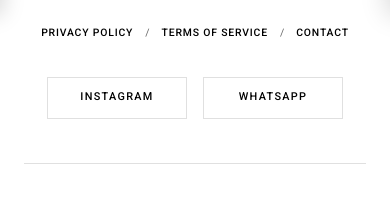
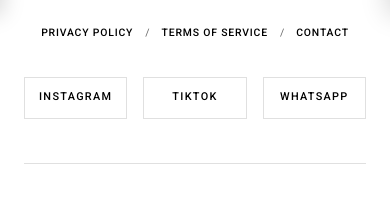
Before and after one commit to PieterArta/Bare-Mondrian, a website: page frontend/src/pages/index.html in a window 390 px wide. Shown: the part 829-1032 px from the top of the page. Drawn offline with Linux system fonts and the light colour scheme; no server answers; files whose address does not match are found by name; a web font is replaced by a local one.

Commit message:
TAMBAHIN TIKTOK

```diff
--- a/frontend/src/pages/index.html
+++ b/frontend/src/pages/index.html
@@ -116,6 +116,8 @@
                 <div class="mobile-social-buttons">
                     <a href="https://www.instagram.com/baremondrian/" target="_blank"
                         class="mobile-social-btn">INSTAGRAM</a>
+                    <a href="https://www.tiktok.com/@baremondrian" target="_blank"
+                        class="mobile-social-btn">TIKTOK</a>
                     <a href="https://wa.me/6282354904248" target="_blank" class="mobile-social-btn">WHATSAPP</a>
                 </div>
                 <hr class="mobile-footer-divider">
```
